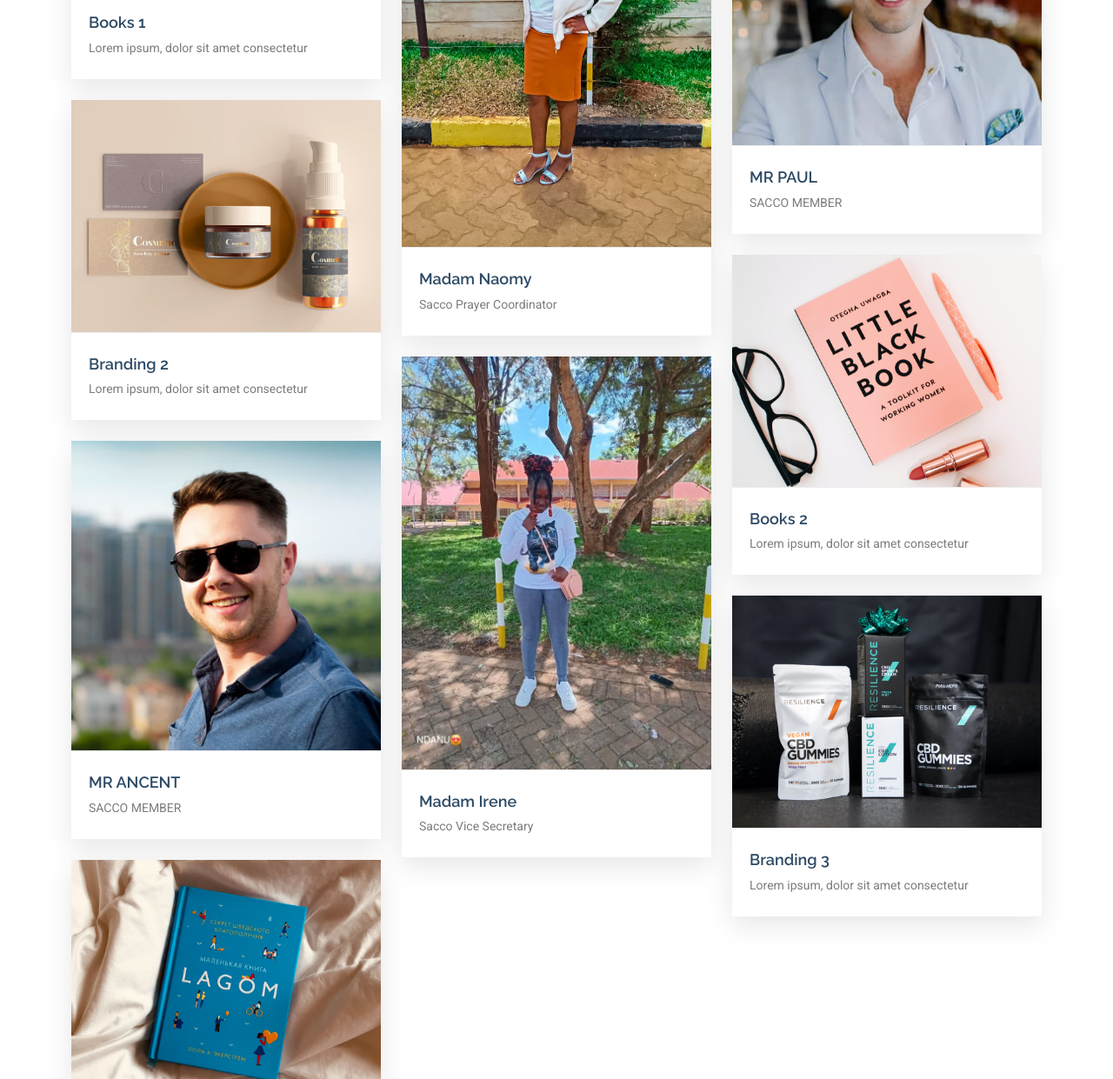
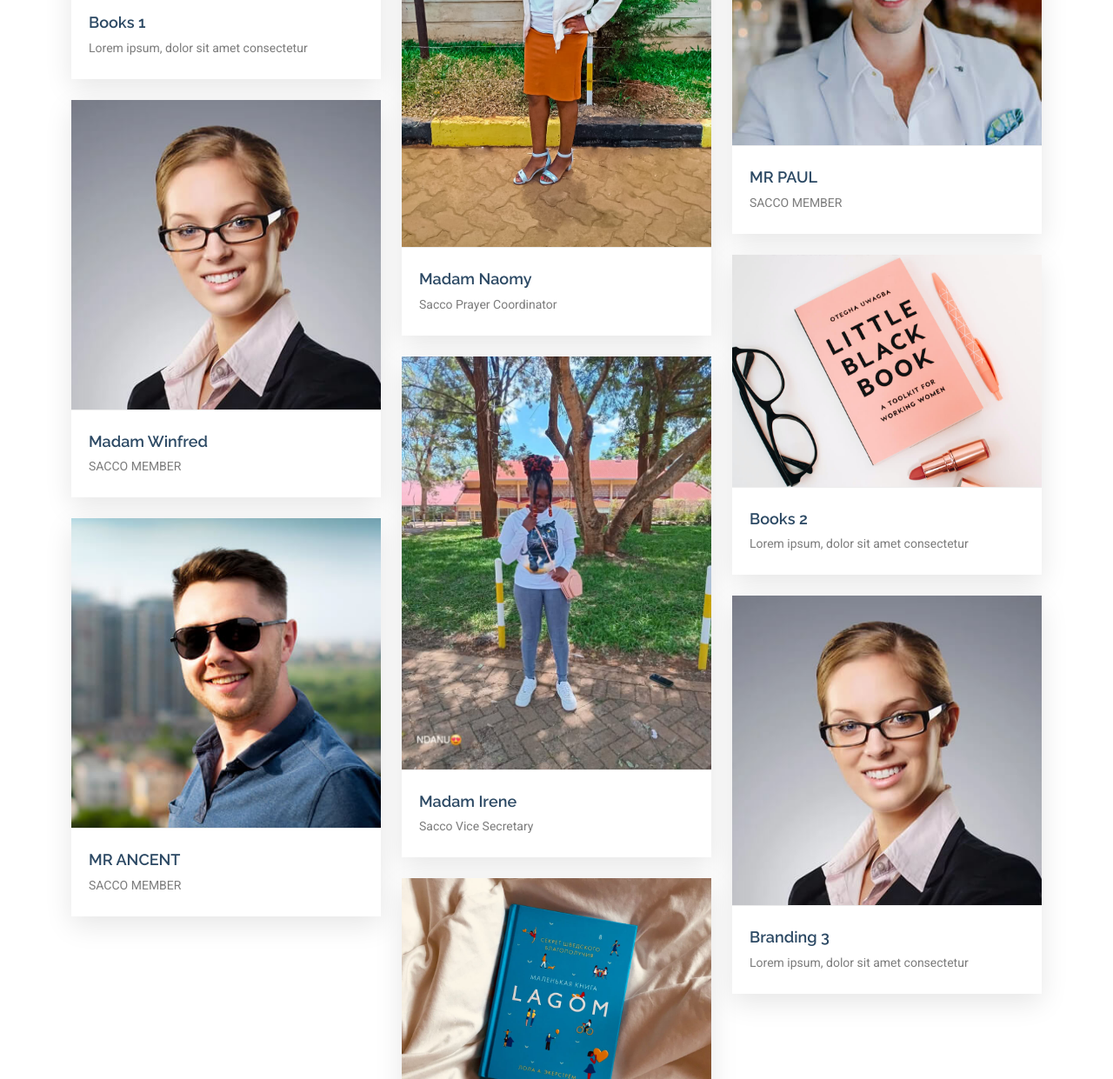
Before and after one commit to Maunducyrus/Tethya-Utetheke-Sacco-, a plain HTML site: page index.html in a window 1280 px wide. Shown: the part 4548-5789 px from the top of the page at 87% size. Drawn offline with Linux system fonts and the light colour scheme; animation ran at ten frames a second.

Commit message:
added other members - ladies

```diff
--- a/index.html
+++ b/index.html
@@ -510,10 +510,10 @@
 
             <div class="col-lg-4 col-md-6 portfolio-item isotope-item filter-branding">
               <div class="portfolio-content h-100">
-                <a href="assets/img/portfolio/" data-gallery="portfolio-gallery-app" class="glightbox"><img src="assets/img/portfolio/branding-2.jpg" class="img-fluid" alt=""></a>
+                <a href="assets/img/portfolio/lady-2.jpg" data-gallery="portfolio-gallery-app" class="glightbox"><img src="assets/img/portfolio/lady-2.jpg" class="img-fluid" alt=""></a>
                 <div class="portfolio-info">
-                  <h4><a href="portfolio-details.html" title="More Details">Branding 2</a></h4>
-                  <p>Lorem ipsum, dolor sit amet consectetur</p>
+                  <h4><a href="portfolio-details.html" title="More Details">Madam Winfred</a></h4>
+                  <p>SACCO MEMBER</p>
                 </div>
               </div>
             </div><!-- End Portfolio Item -->
@@ -550,7 +550,7 @@
 
             <div class="col-lg-4 col-md-6 portfolio-item isotope-item filter-branding">
               <div class="portfolio-content h-100">
-                <a href="assets/img/portfolio/branding-3.jpg" data-gallery="portfolio-gallery-app" class="glightbox"><img src="assets/img/portfolio/branding-3.jpg" class="img-fluid" alt=""></a>
+                <a href="assets/img/portfolio/lady-3.jpg" data-gallery="portfolio-gallery-app" class="glightbox"><img src="assets/img/portfolio/lady-3.jpg" class="img-fluid" alt=""></a>
                 <div class="portfolio-info">
                   <h4><a href="portfolio-details.html" title="More Details">Branding 3</a></h4>
                   <p>Lorem ipsum, dolor sit amet consectetur</p>
```
